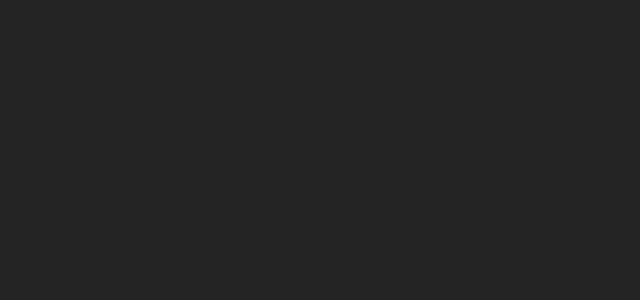
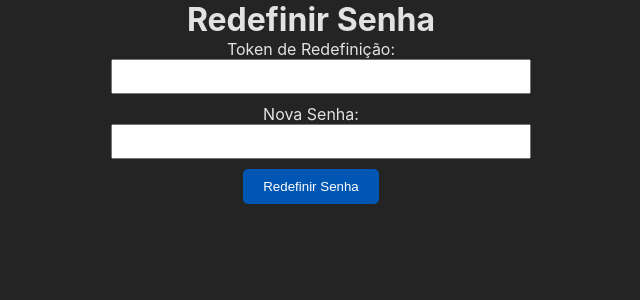
Before and after one commit to marcosbrienze6/school-front, a React (Vite) app: page /password-reset in a window 1280 px wide. Before the commit this address had no page. Shown: the top 300 px of the page, without its empty margins (329-969 px from the left). Built offline with nearby package versions, Linux system fonts and the light colour scheme.

Commit message:
making profile page

```diff
--- a/package.json
+++ b/package.json
@@ -10,6 +10,7 @@
     "preview": "vite preview"
   },
   "dependencies": {
+    "axios": "^1.7.9",
     "react": "^18.3.1",
     "react-dom": "^18.3.1",
     "react-router-dom": "^7.1.3"
--- a/src/App.jsx
+++ b/src/App.jsx
@@ -3,6 +3,8 @@ import { BrowserRouter as Router, Route, Routes } from "react-router-dom";
 import Home from "./pages/Home";
 import Login from "./components/Login";
 import ForgotPassword from "./components/ForgotPassword";
+import ResetPassword from "./components/ResetPassword";
+import UserPage from "./pages/UserPage";
 
 function App() {
   return (
@@ -11,6 +13,8 @@ function App() {
         <Route path="/" element={<Home />} />
         <Route path="/login" element={<Login />} />
         <Route path="/forgot-password" element={<ForgotPassword />} />
+        <Route path="/password-reset" element={<ResetPassword />} />
+        <Route path="/user/:id" element={<UserPage />} />
       </Routes>
     </Router>
   );
--- a/src/components/Login.jsx
+++ b/src/components/Login.jsx
@@ -1,6 +1,7 @@
 import React, { useState } from "react";
 import { useNavigate } from "react-router-dom";
 import { Link } from "react-router-dom";
+import api from "../hooks/apiService";
 
 const Login = () => {
   const [email, setEmail] = useState("");
@@ -10,38 +11,28 @@ const Login = () => {
 
   const handleSubmit = async (e) => {
     e.preventDefault();
+
     try {
-      const response = await fetch("http://localhost:8000/api/auth/login", {
-        method: "POST",
-        headers: {
-          "Content-Type": "application/json",
-        },
-        body: JSON.stringify({ email, password }),
-      });
+      const response = await api.post("/auth/login", { email, password });
+      localStorage.setItem("access_token", response.data.access_token);
+      console.log("Login realizado com sucesso!");
 
-      if (response.ok) {
-        const data = await response.json();
-        localStorage.setItem("token", data.access_token);
-        console.log("Login realizado com sucesso!");
-        navigate("/");
-      } else {
-        const error = await response.json();
-        setErrorMessage("Erro ao logar:", error.message);
-      }
+      const userResponse = await api.get("/auth/my-profile");
+      navigate(`/user/${userResponse.data.user.id}`);
     } catch (err) {
-      setErrorMessage("Erro ao conectar com o servidor.");
+      setErrorMessage("Erro ao logar ou buscar os dados do usuário.");
     }
   };
 
   return (
     <form onSubmit={handleSubmit}>
       <div>
-        <label htmlFor="email">E-mail ou CPF:</label>
+        <label htmlFor="email">E-mail:</label>
         <input
           type="text"
           id="email"
           name="email"
-          placeholder="Digite seu e-mail ou CPF"
+          placeholder="Digite seu e-mail"
           value={email}
           onChange={(e) => setEmail(e.target.value)}
           required
--- /dev/null
+++ b/src/components/ResetPassword.jsx
@@ -0,0 +1,91 @@
+import { useSearchParams, useNavigate } from "react-router-dom";
+import { useState } from "react";
+import axios from "axios";
+
+function ResetPassword() {
+  const [searchParams] = useSearchParams();
+  const navigate = useNavigate();
+  const [token, setToken] = useState(searchParams.get("token") || "");
+
+  const [password, setPassword] = useState("");
+
+  const [loading, setLoading] = useState(false);
+  const [error, setError] = useState("");
+  const [success, setSuccess] = useState("");
+
+  const handleSubmit = async (e) => {
+    e.preventDefault();
+    setLoading(true);
+    setError("");
+    setSuccess("");
+
+    try {
+      const response = await axios.post(
+        "http://127.0.0.1:8000/api/auth/password/reset",
+        {
+          token,
+          password,
+        }
+      );
+      console.log(response);
+      setSuccess("Senha redefinida com sucesso! Redirecionando...");
+      setTimeout(() => {
+        navigate("/login"); // Redireciona para a página de login
+      }, 3000);
+    } catch (err) {
+      const errorMessage =
+        err.response?.data?.message || "Erro ao redefinir a senha.";
+      setError(errorMessage);
+    } finally {
+      setLoading(false);
+    }
+  };
+
+  return (
+    <div style={{ maxWidth: "400px", margin: "auto", textAlign: "center" }}>
+      <h1>Redefinir Senha</h1>
+      {error && <p style={{ color: "red" }}>{error}</p>}
+      {success && <p style={{ color: "green" }}>{success}</p>}
+      <form onSubmit={handleSubmit}>
+        <div>
+          <label htmlFor="token">Token de Redefinição:</label>
+          <input
+            type="text"
+            id="token"
+            value={token}
+            onChange={(e) => setToken(e.target.value)}
+            required
+            style={{ marginBottom: "10px", width: "100%", padding: "8px" }}
+          />
+        </div>
+        <div>
+          <label htmlFor="password">Nova Senha:</label>
+          <input
+            type="text"
+            id="password"
+            value={password}
+            onChange={(e) => setPassword(e.target.value)}
+            required
+            style={{ marginBottom: "10px", width: "100%", padding: "8px" }}
+          />
+        </div>
+        <button
+          type="submit"
+          disabled={loading}
+          style={{
+            padding: "10px 20px",
+            backgroundColor: "#0056b3",
+            color: "white",
+            border: "none",
+            borderRadius: "5px",
+            cursor: "pointer",
+          }}
+        >
+          {loading ? "Processando..." : "Redefinir Senha"}
+        </button>
+      </form>
+    </div>
+  );
+}
+
+export default ResetPassword;
--- /dev/null
+++ b/src/hooks/apiService.js
@@ -0,0 +1,19 @@
+import axios from "axios";
+
+const api = axios.create({
+  baseURL: "http://127.0.0.1:8000/api",
+});
+
+// Interceptor para adicionar o token de autenticação
+api.interceptors.request.use(
+  (config) => {
+    const token = localStorage.getItem("access_token");
+    if (token) {
+      config.headers.Authorization = `Bearer ${token}`;
+    }
+    return config;
+  },
+  (error) => Promise.reject(error)
+);
+
+export default api;
--- a/src/index.css
+++ b/src/index.css
@@ -21,3 +21,7 @@ button {
   color: white;
   padding: 1em;
 }
+
+input {
+  padding: 1em;
+}
--- /dev/null
+++ b/src/pages/UserPage.jsx
@@ -0,0 +1,35 @@
+import { useEffect, useState } from "react";
+import { useParams } from "react-router-dom";
+import api from "../hooks/apiService";
+
+function UserPage() {
+  const { id } = useParams(); // ID do usuário da URL
+  const [user, setUser] = useState(null);
+  const [loading, setLoading] = useState(true);
+  const [error, setError] = useState("");
+
+  useEffect(() => {
+    api
+      .get("/auth/my-profile")
+      .then((response) => {
+        setUser(response.data.user);
+      })
+      .catch(() => {
+        setError("Erro ao carregar dados do usuário.");
+      })
+      .finally(() => setLoading(false));
+  }, []);
+
+  if (loading) return <p>Carregando...</p>;
+  if (error) return <p style={{ color: "red" }}>{error}</p>;
+
+  return (
+    <div style={{ maxWidth: "600px", margin: "auto" }}>
+      <h1>Bem-vindo, {user.name}!</h1>
+      <p>Email: {user.email}</p>
+      <p>Usuário criado em: {new Date(user.created_at).toLocaleDateString()}</p>
+    </div>
+  );
+}
+
+export default UserPage;
```
Also changed, not shown: 1 other file (tests, documents, lock files or other folders).
